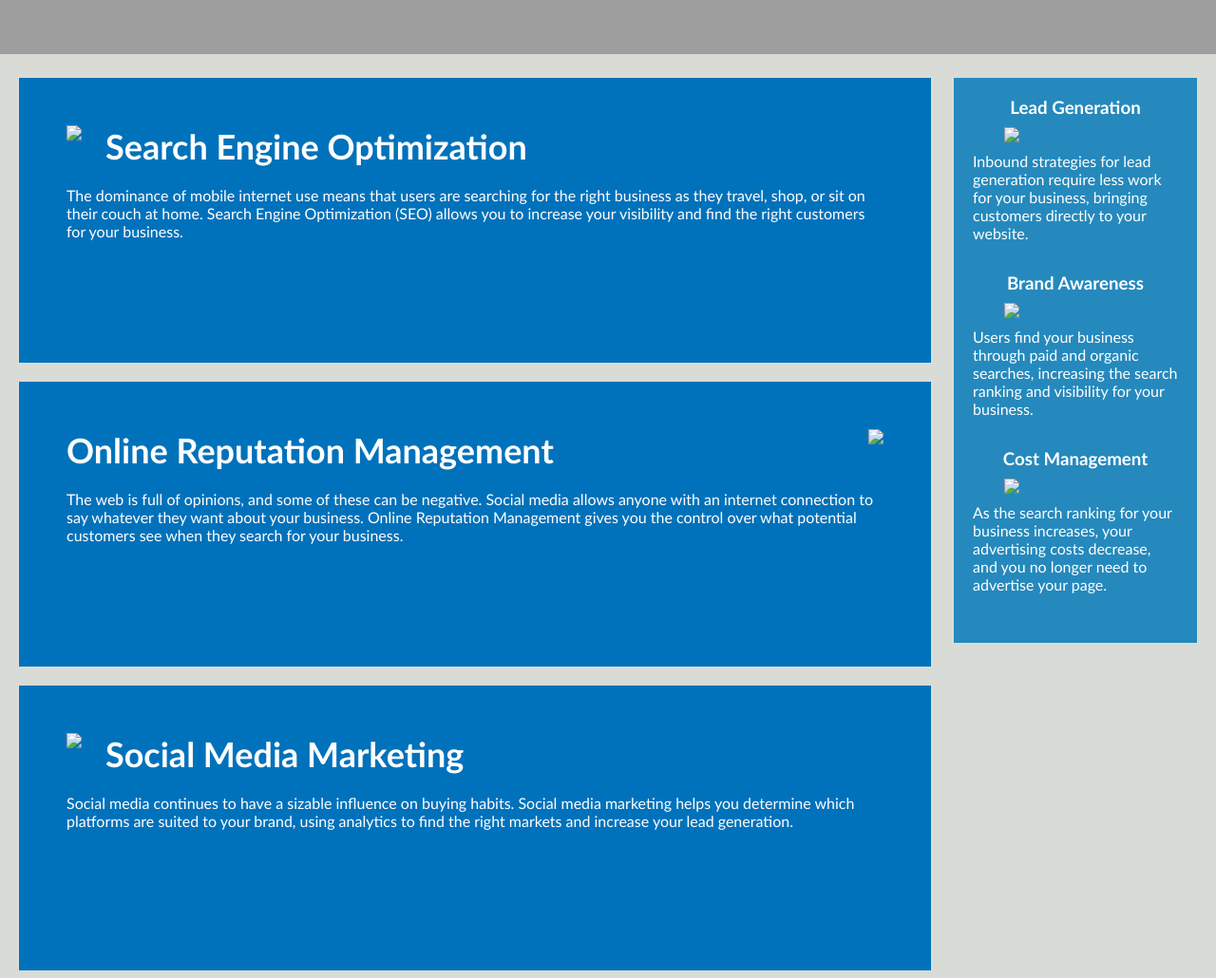
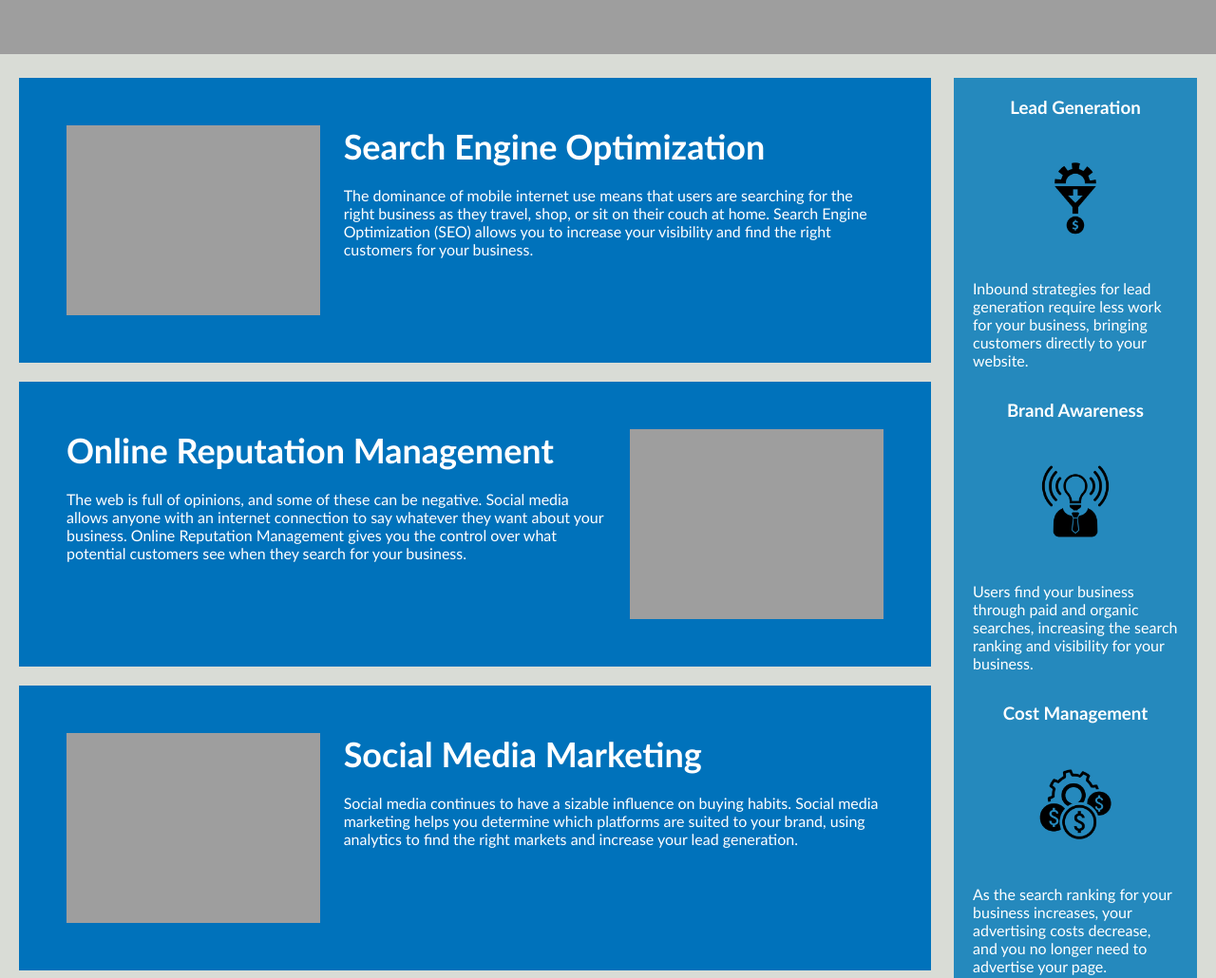
Before and after one commit to IVIonsters/horiseon-social-restructure, a plain HTML site: page index.html in a window 1280 px wide. Shown: the part 840-1870 px from the top of the page at 95% size. Drawn offline with Linux system fonts and the light colour scheme; the site is published under a folder, as on GitHub Pages, so addresses that start at the root find nothing.

Commit message:
testing html images links

```diff
--- a/index.html
+++ b/index.html
@@ -27,21 +27,21 @@
 
     <Main class="content">
         <div class="search-engine-optimization">
-            <img src="/Assets/images/search-engine-optimization.jpg" class="float-left" />
+            <img src="./Assets/images/search-engine-optimization.jpg" class="float-left" />
             <h2>Search Engine Optimization</h2>
             <p>
                 The dominance of mobile internet use means that users are searching for the right business as they travel, shop, or sit on their couch at home. Search Engine Optimization (SEO) allows you to increase your visibility and find the right customers for your business.
             </p>
         </div>
         <div id="online-reputation-management" class="online-reputation-management">
-            <img src="/Assets/images/online-reputation-management.jpg" class="float-right" />
+            <img src="./Assets/images/online-reputation-management.jpg" class="float-right" />
             <h2>Online Reputation Management</h2>
             <p>
                 The web is full of opinions, and some of these can be negative. Social media allows anyone with an internet connection to say whatever they want about your business. Online Reputation Management gives you the control over what potential customers see when they search for your business.
             </p>
         </div>
         <div id="social-media-marketing" class="social-media-marketing">
-            <img src="/Assets/images/social-media-marketing.jpg" class="float-left" />
+            <img src="./Assets/images/social-media-marketing.jpg" class="float-left" />
             <h2>Social Media Marketing</h2>
             <p>
                 Social media continues to have a sizable influence on buying habits. Social media marketing helps you determine which platforms are suited to your brand, using analytics to find the right markets and increase your lead generation.
@@ -51,21 +51,21 @@
     <div class="benefits">
         <div class="benefit-lead">
             <h3>Lead Generation</h3>
-            <img src="/Assets/images/lead-generation.png" />
+            <img src="./Assets/images/lead-generation.png" />
             <p>
                 Inbound strategies for lead generation require less work for your business, bringing customers directly to your website.
             </p>
         </div>
         <div class="benefit-brand">
             <h3>Brand Awareness</h3>
-            <img src="/Assets/images/brand-awareness.png" />
+            <img src="./Assets/images/brand-awareness.png" />
             <p>
                 Users find your business through paid and organic searches, increasing the search ranking and visibility for your business.
             </p>
         </div>
         <div class="benefit-cost">
             <h3>Cost Management</h3>
-            <img src="/Assets/images/cost-management.png" />
+            <img src="./Assets/images/cost-management.png" />
             <p>
                 As the search ranking for your business increases, your advertising costs decrease, and you no longer need to advertise your page.
             </p>
```
